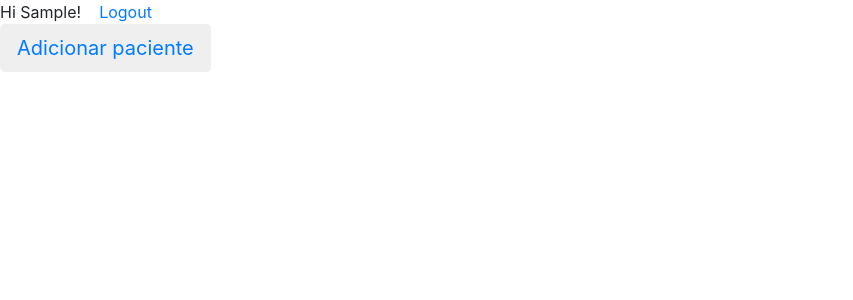
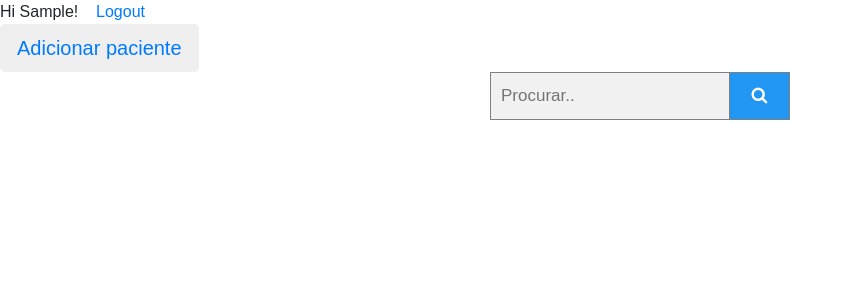
Before and after one commit to mabrainsdead/medreport, a Django app: page /mr/ in a window 1280 px wide. Shown: the top 300 px of the page, without its empty margins (0-853 px from the left). Run offline with Django 3.2, Linux system fonts and the light colour scheme; the visitor is signed in with stand-in values (Sample User, id 1); some libraries are stand-ins or nearby versions.

Commit message:
Adicionar pesquisa paciente

```diff
--- a/mrApp/forms.py
+++ b/mrApp/forms.py
@@ -7,3 +7,6 @@ class PacienteForm(forms.Form):
     sobrenome = forms.CharField(label='Sobrenome', max_length=100)
     data_nascimento = forms.DateField(label = 'Data de Nascimento')
     profissao = forms.CharField(label='Profissao', max_length=100)
+
+class ProcurarPacienteForm(forms.Form):
+    procurar_paciente_post = forms.CharField(label='', widget=forms.TextInput(attrs={'placeholder': 'Procurar..'}), max_length=100)
--- a/mrApp/urls.py
+++ b/mrApp/urls.py
@@ -5,6 +5,7 @@ from . import views
 urlpatterns = [
     path('', views.home, name='home'),
     path('adicionar_paciente', views.adicionar_paciente, name = 'adicionar_paciente'),
+    path('procurar_paciente', views.procurar_paciente, name= 'procurar_paciente'),
 
 
     ]
--- a/mrApp/views.py
+++ b/mrApp/views.py
@@ -3,7 +3,7 @@ from django.http import HttpResponseRedirect, HttpResponse
 from mrApp.models import Paciente
 
 
-from .forms import PacienteForm
+from .forms import PacienteForm, ProcurarPacienteForm
 
 def adicionar_paciente(request):
     '''Adiciona um paciente novo a partir de dados submetidos ou mostra a template vazia para ser preenchida '''
@@ -20,11 +20,16 @@ def adicionar_paciente(request):
         query_set.save()
 
 
-        return HttpResponse(Paciente.objects.filter(nome = query_set.nome).values())
+        return HttpResponse("Thanks")
     else:
         form = PacienteForm()
 
     return render(request, 'adicionar_paciente.html', {'form': form})
 
 def home(request):
-    return render(request, 'home.html')
+    form_procurar_paciente = ProcurarPacienteForm()
+    return render (request, 'home.html', {'form_procurar_paciente': form_procurar_paciente})
+
+def procurar_paciente(request):
+
+    return HttpResponse(request.POST['procurar_paciente_post'])
--- a/mrProject/settings.py
+++ b/mrProject/settings.py
@@ -126,5 +126,10 @@ USE_TZ = True
 # https://docs.djangoproject.com/en/2.2/howto/static-files/
 
 STATIC_URL = '/static/'
+STATICFILES_DIRS = (
+    os.path.join(BASE_DIR, 'static'),
+)
+
+
 LOGIN_REDIRECT_URL = 'home'
 LOGOUT_REDIRECT_URL = 'home'
--- /dev/null
+++ b/static/css/style.css
@@ -0,0 +1,38 @@
+body {
+font-family: Arial;
+}
+
+* {
+  box-sizing: border-box;
+}
+
+form.example input[type=text] {
+  padding: 10px;
+  font-size: 17px;
+  border: 1px solid grey;
+  float: left;
+  width: 80%;
+  background: #f1f1f1;
+}
+
+form.example button {
+  float: left;
+  width: 20%;
+  padding: 10px;
+  background: #2196F3;
+  color: white;
+  font-size: 17px;
+  border: 1px solid grey;
+  border-left: none;
+  cursor: pointer;
+}
+
+form.example button:hover {
+  background: #0b7dda;
+}
+
+form.example::after {
+  content: "";
+  clear: both;
+  display: table;
+}
--- a/templates/base.html
+++ b/templates/base.html
@@ -5,7 +5,10 @@
   <meta charset="utf-8">
   <meta name="viewport" content="width=device-width, initial-scale=1, shrink-to-fit=no">
   <link rel="stylesheet" href="https://stackpath.bootstrapcdn.com/bootstrap/4.1.3/css/bootstrap.min.css" integrity="sha384-MCw98/SFnGE8fJT3GXwEOngsV7Zt27NXFoaoApmYm81iuXoPkFOJwJ8ERdknLPMO" crossorigin="anonymous">
+  <link rel="stylesheet" href="https://cdnjs.cloudflare.com/ajax/libs/font-awesome/4.7.0/css/font-awesome.min.css">
+  {% load static %}
 
+<link rel="stylesheet" type="text/css" href="{% static 'css/style.css' %}">
   <title>{% block title %}Django Auth Tutorial{% endblock %}</title>
 </head>
 <body>
--- a/templates/home.html
+++ b/templates/home.html
@@ -7,7 +7,17 @@
 
     Hi {{ user.username | title }}! &nbsp&nbsp <a href="{% url 'logout' %}">Logout</a>
 <div>
+   <!--Adiciona um paciente -->
    <button type="button" class="btn btn btn-lg"><a href="{% url 'adicionar_paciente' %}"> Adicionar paciente</a></button>
+
+   <!-- Pesquisa um paciente -->
+   <form class="example" action="{% url 'procurar_paciente' %}"" style="margin:auto;max-width:300px" method="post">
+
+    {% csrf_token %}
+    {{ form_procurar_paciente }}
+
+       <button type="submit"><i class="fa fa-search"></i></button>
+   </form>
 
 </div>
 {% else %}
```
